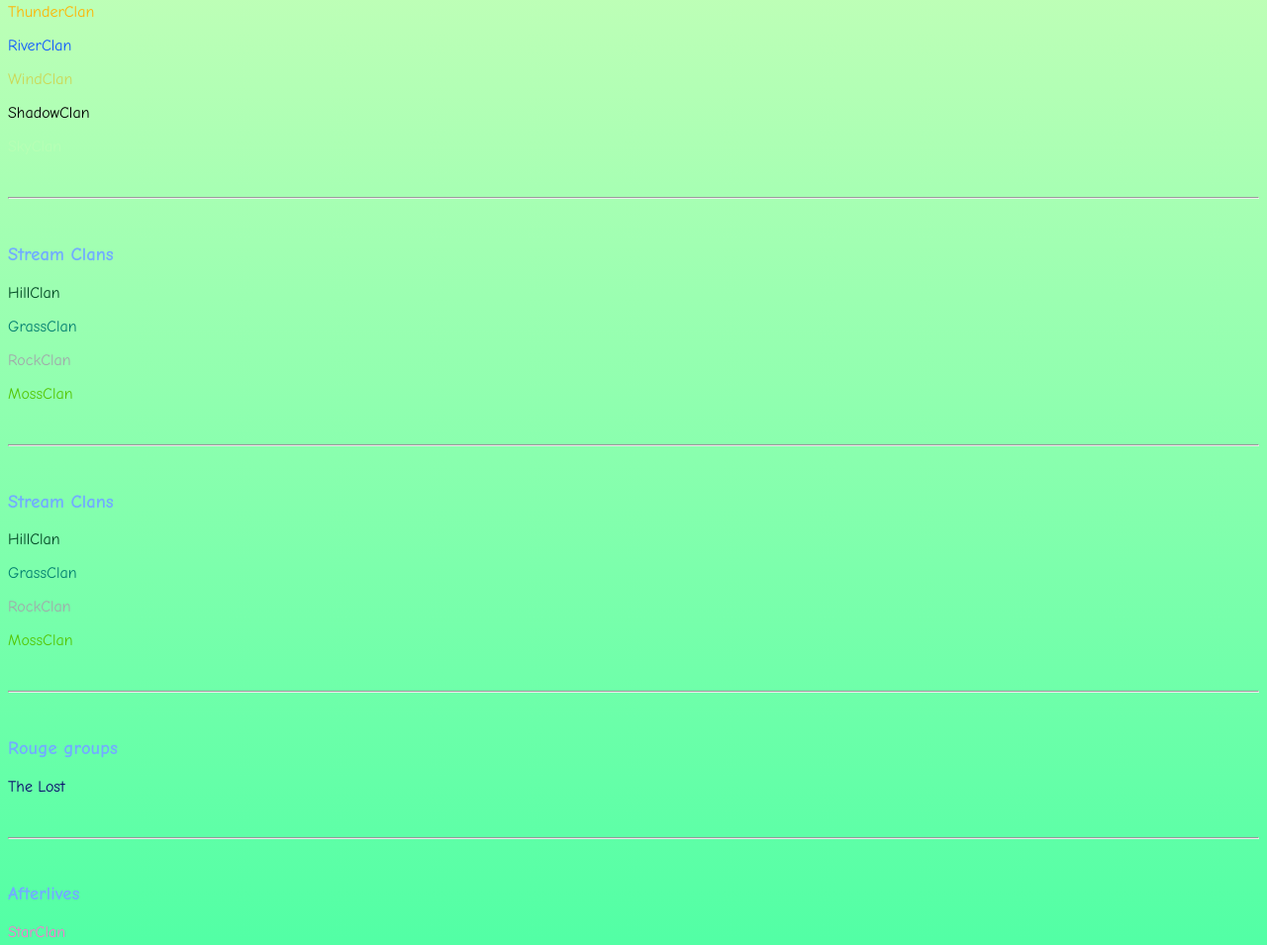
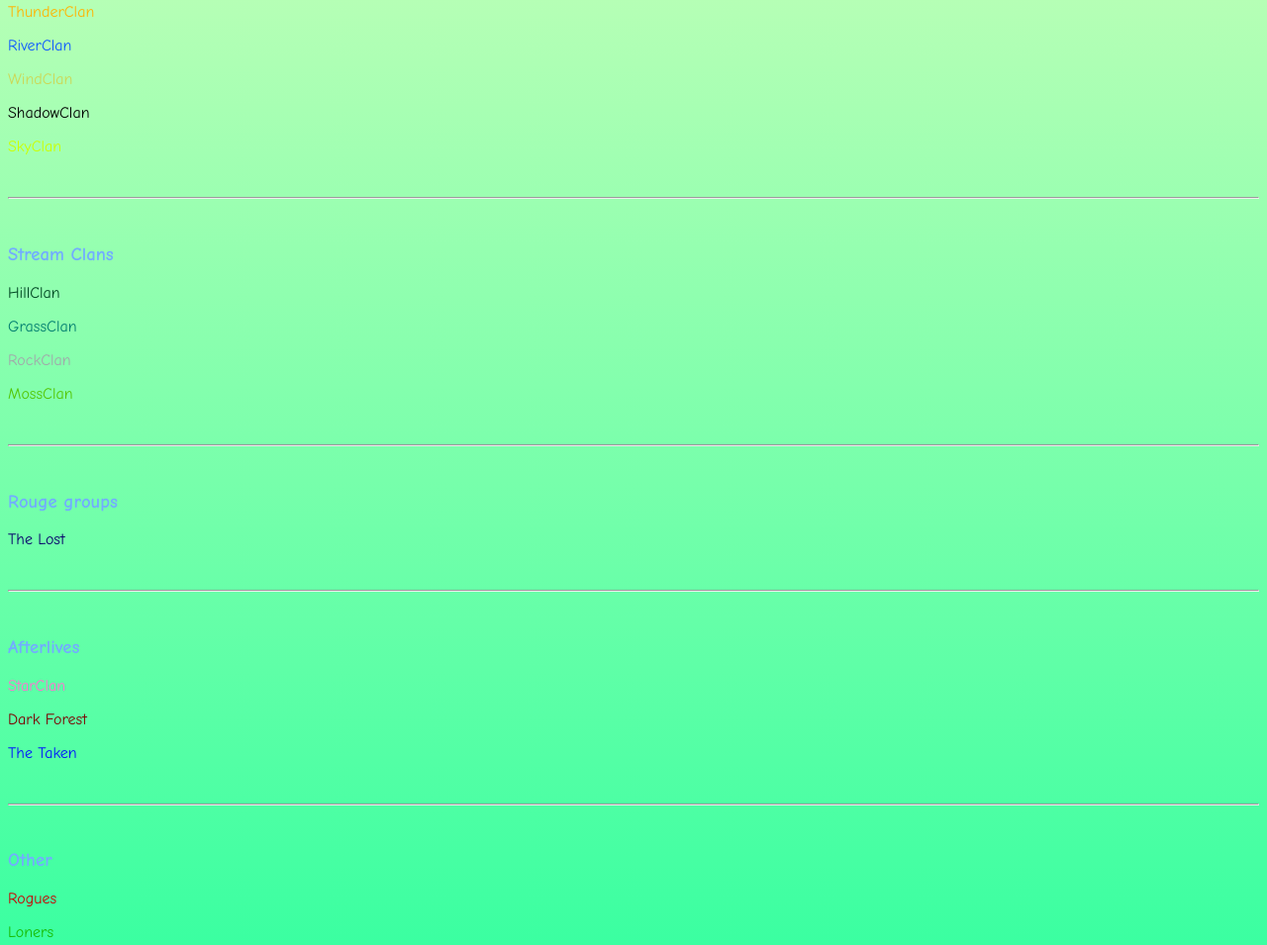
Before and after one commit to maiahillnz/scratchpad, a plain HTML site: page index.html in a window 1280 px wide. Shown: the part 457-1412 px from the top of the page at 99% size. Drawn offline with Linux system fonts and the light colour scheme.

Commit message:
Increased visibility of SkyClan and loners

```diff
--- a/index.html
+++ b/index.html
@@ -48,7 +48,7 @@
 
         <p style="color:rgb(0, 0, 0)"> ShadowClan </p>
 
-        <p style="color:rgb(183, 255, 181)"> SkyClan </p>
+        <p style="color:rgb(204, 255, 0)"> SkyClan </p>
 
 <br><hr><br>
 
@@ -61,18 +61,6 @@
     <p style="color:rgb(161, 168, 170)"> RockClan </p>
 
     <p style="color:rgb(84, 197, 3)"> MossClan </p>
-
-    <br><hr><br>
-
-<h3> Stream Clans </h3>
-
-<p style="color:rgb(0, 71, 35)"> HillClan </p>
-
-<p style="color:rgb(0, 125, 111)"> GrassClan </p>
-
-<p style="color:rgb(161, 168, 170)"> RockClan </p>
-
-<p style="color:rgb(84, 197, 3)"> MossClan </p>
 
 <br><hr><br>
 
@@ -96,7 +84,7 @@
 
 <p style="color:rgb(201, 0, 0)"> Rogues </p>
 
-<p style="color:rgb(0, 255, 128)"> Loners </p>
+<p style="color:rgb(25, 186, 0)"> Loners </p>
 
 <p style="color:rgb(255, 0, 255)"> Kittypets </p>
 
```
